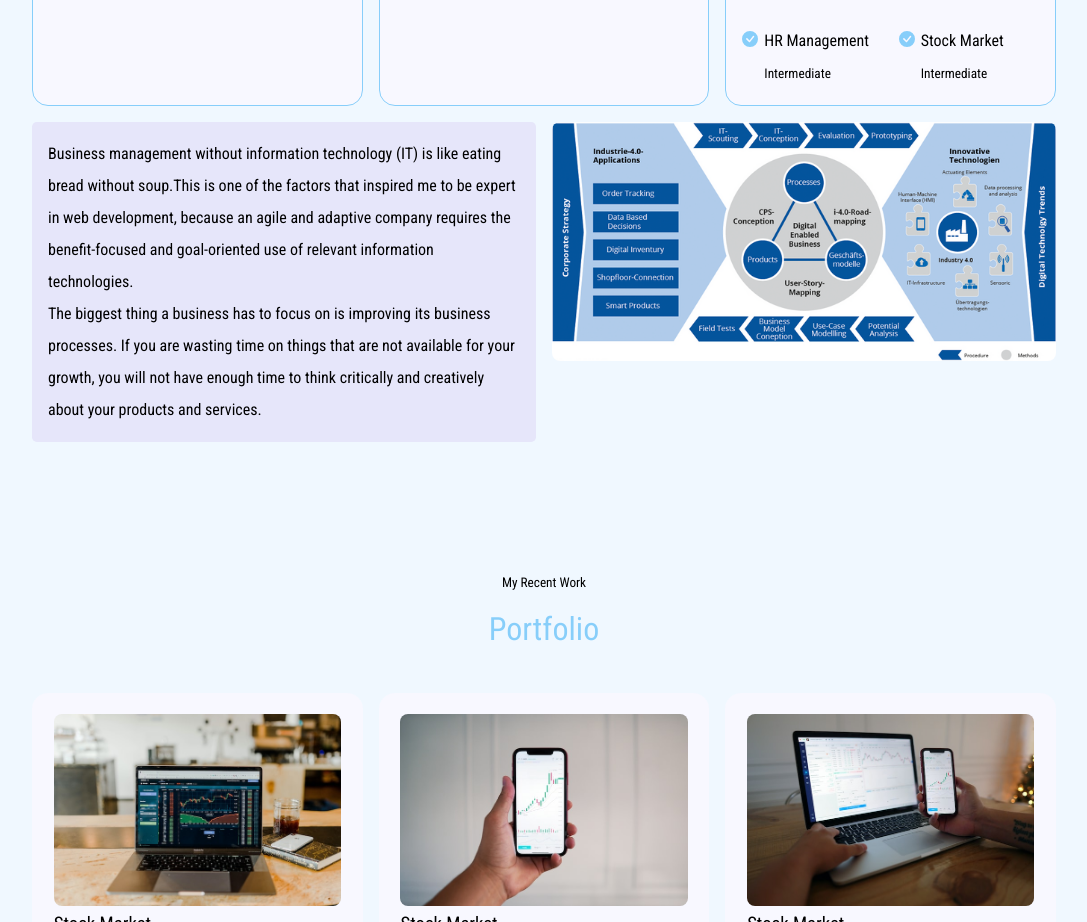
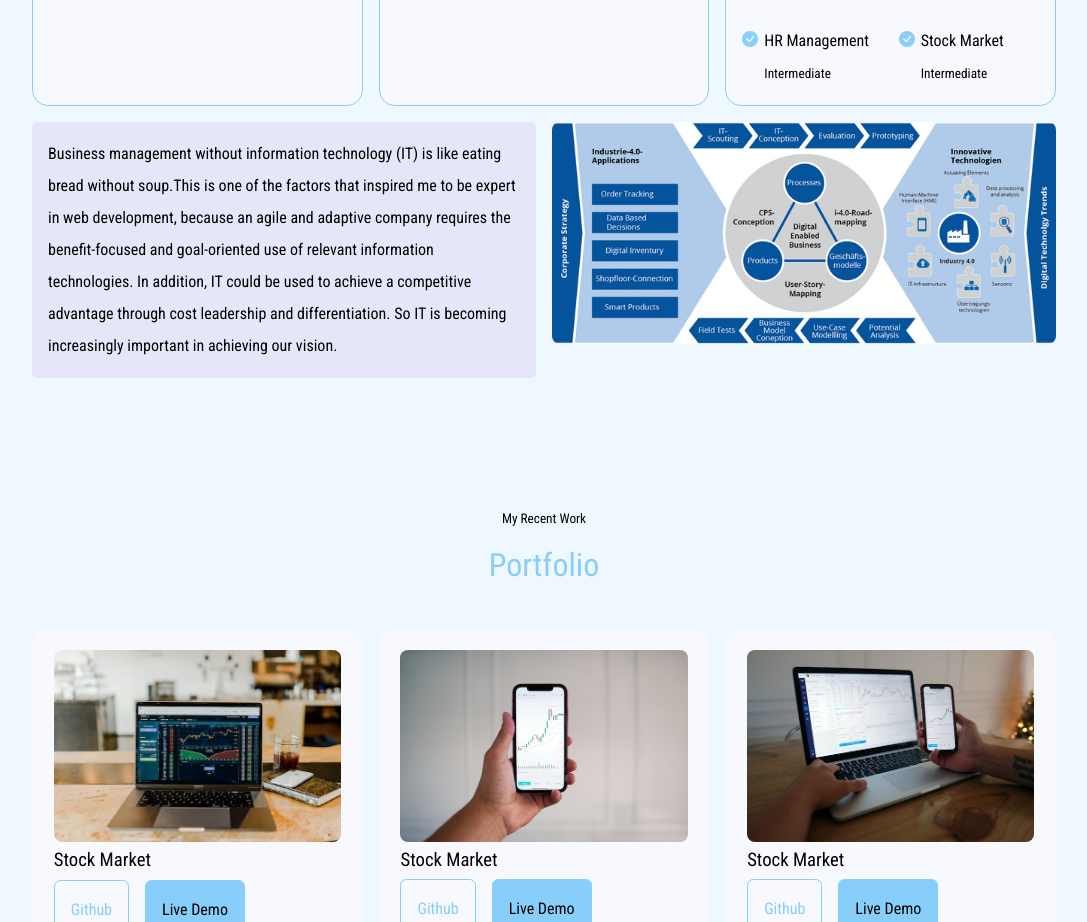
Before and after one commit to Yohannes-Habtemariam/my-portfolio, a React (Create React App) app in the folder frontend/: page / in a window 1280 px wide. Shown: the part 2700-3622 px from the top of the page, without its empty margins (96-1183 px from the left). Built offline with nearby package versions, Linux system fonts and the light colour scheme.

Commit message:
experience page

```diff
--- a/frontend/src/componets/experience/Experience.jsx
+++ b/frontend/src/componets/experience/Experience.jsx
@@ -1,6 +1,6 @@
 import React from "react";
 import IT from "../../images/IT.jpg"
-import ITBusiness from "../../images/businessAndIT.png"
+import ITBusiness from "../../images/ItAndBusiness.png"
 import { BsFillCheckCircleFill } from "react-icons/bs";
 import "./Experience.css";
 
@@ -198,11 +198,7 @@ const Experience = () => {
         <div className="role-of-in-business">
           <div className="experience-paragraphs">
             <p>
-              Business management without information technology (IT) is like eating bread without soup.This is one of the factors that inspired me to be expert in web development, because an agile and adaptive company requires the benefit-focused and goal-oriented use of relevant information technologies.
-            </p>
-
-            <p>
-              The biggest thing a business has to focus on is improving its business processes. If you are wasting time on things that are not available for your growth, you will not have enough time to think critically and creatively about your products and services.
+              Business management without information technology (IT) is like eating bread without soup.This is one of the factors that inspired me to be expert in web development, because an agile and adaptive company requires the benefit-focused and goal-oriented use of relevant information technologies. In addition, IT could be used to achieve a competitive advantage through cost leadership and differentiation. So IT is becoming increasingly important in achieving our vision.
             </p>
           </div>
           <figure className="experience-image">
```
Also changed, not shown: frontend/src/images/ItAndBusiness.png (added), frontend/src/images/businessAndIT.png (deleted).
